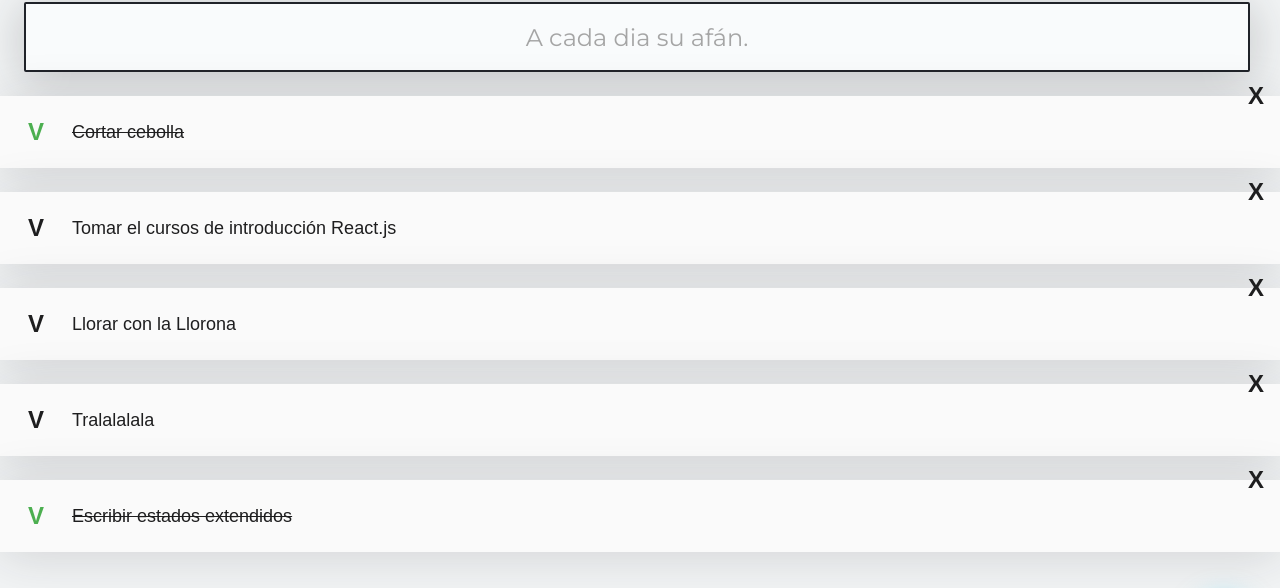
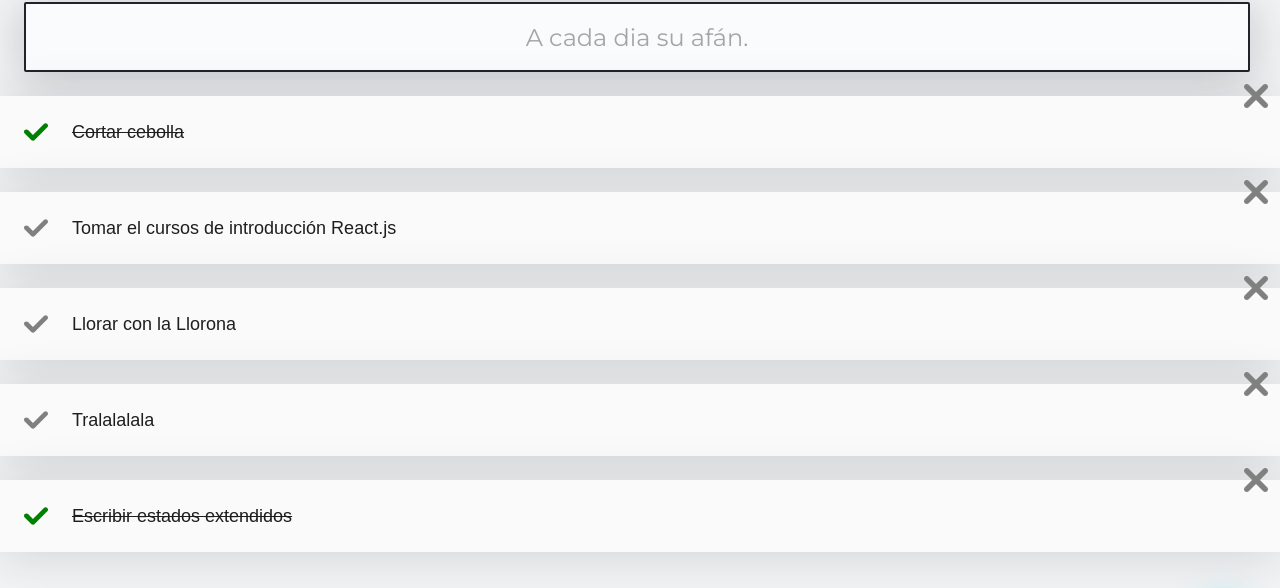
Before and after one commit to cesarmora2703/curso-react-platzi, a React (Create React App) app: page / in a window 1280 px wide. Shown: the part 122-710 px from the top of the page. Built offline with nearby package versions, Linux system fonts and the light colour scheme.

Commit message:
Icons and svg libraries

```diff
--- a/src/App.js
+++ b/src/App.js
@@ -23,11 +23,29 @@
   ).length;
   const totalTodos = todos.length;
 
-  const searchedTodos = defaultTodos.filter(
+  const searchedTodos = todos.filter(
     (todo) => {
       return todo.text.toLowerCase().includes(searchValue.toLowerCase())
     }
   );
+
+  const completeTodo = (text) => {
+    const newTodos = [...todos];
+    const todoIndex = newTodos.findIndex(
+      (todo) => todo.text === text
+    );
+    newTodos[todoIndex].completed = true;
+    setTodos(newTodos);
+  };
+
+  const deleteTodo = (text) => {
+    const newTodos = [...todos];
+    const todoIndex = newTodos.findIndex(
+      (todo) => todo.text === text
+    );
+    newTodos.splice(todoIndex, 1);
+    setTodos(newTodos);
+  };
 
   return (
     <>
@@ -45,6 +63,8 @@
             key={todo.text}
             text={todo.text}
             completed={todo.completed}
+            onComplete={() => completeTodo(todo.text)}
+            onDelete={() => deleteTodo(todo.text)}
           />
         ))}
       </TodoList>
--- /dev/null
+++ b/src/CompleteIcon.js
@@ -0,0 +1,14 @@
+import React from 'react';
+import { TodoIcon } from './TodoIcon';
+
+function CompleteIcon({ completed, onComplete }) {
+    return (
+        <TodoIcon
+            type="check"
+            color={completed ? 'green' : 'gray'}
+            onClick={onComplete}
+        />
+    );
+}
+
+export { CompleteIcon };
--- /dev/null
+++ b/src/DeleteIcon.js
@@ -0,0 +1,14 @@
+import React from 'react';
+import { TodoIcon } from './TodoIcon';
+
+function DeleteIcon({ onDelete }) {
+    return (
+        <TodoIcon
+            type="delete"
+            color="gray"
+            onClick={onDelete}
+        />
+    );
+}
+
+export { DeleteIcon };
--- /dev/null
+++ b/src/TodoIcon.css
@@ -0,0 +1,43 @@
+.Icon-container {
+    cursor: pointer;
+    display: flex;
+    justify-content: center;
+    align-items: center;
+    height: 48px;
+    width: 48px;
+    font-size: 24px;
+    font-weight: bold;
+    /* background-color: #CCC; */
+}
+
+.Icon-container-check {
+    position: absolute;
+    left: 12px;
+}
+
+.Icon-container-check--active {
+    color: #4caf50;
+}
+
+.Icon-container-delete {
+    position: absolute;
+    top: -24px;
+    right: 0;
+}
+
+.Icon-container-delete:hover {
+    color: red;
+}
+
+.Icon-svg {
+    width: 24px;
+    height: 24px;
+}
+
+.Icon-container-check:hover .Icon-svg {
+    fill: green;
+}
+
+.Icon-container-delete:hover .Icon-svg {
+    fill: red;
+}
--- /dev/null
+++ b/src/TodoIcon.js
@@ -0,0 +1,21 @@
+import { ReactComponent as CheckSVG } from './check.svg';
+import { ReactComponent as DeleteSVG } from './delete.svg';
+import './TodoIcon.css';
+
+const iconTypes = {
+    "check": (color) => <CheckSVG className="Icon-svg" fill={color} />,
+    "delete": (color) => <DeleteSVG className="Icon-svg" fill={color} />,
+};
+
+function TodoIcon({ type, color, onClick }) {
+    return (
+        <span
+            className={`Icon-container Icon-container-${type}`}
+            onClick={onClick}
+        >
+            {iconTypes[type](color)}
+        </span>
+    )
+}
+
+export { TodoIcon };
--- a/src/TodoItem.js
+++ b/src/TodoItem.js
@@ -1,17 +1,20 @@
+import { CompleteIcon } from './CompleteIcon';
+import { DeleteIcon } from './DeleteIcon';
 import './TodoItem.css';
 
 function TodoItem(props) {
     return (
         <li className="TodoItem">
-            <span className={`Icon Icon-check ${props.completed && "Icon-check--active"}`}>
-                V
-            </span>
+            <CompleteIcon
+                completed={props.completed}
+                onComplete={props.onComplete}
+            />
             <p className={`TodoItem-p ${props.completed && "TodoItem-p--complete"}`}>
                 {props.text}
             </p>
-            <span className="Icon Icon-delete">
-                X
-            </span>
+            <DeleteIcon
+                onDelete={props.onDelete}
+            />
         </li>
     );
 }
```
Also changed, not shown: src/check.svg (added), src/delete.svg (added).
